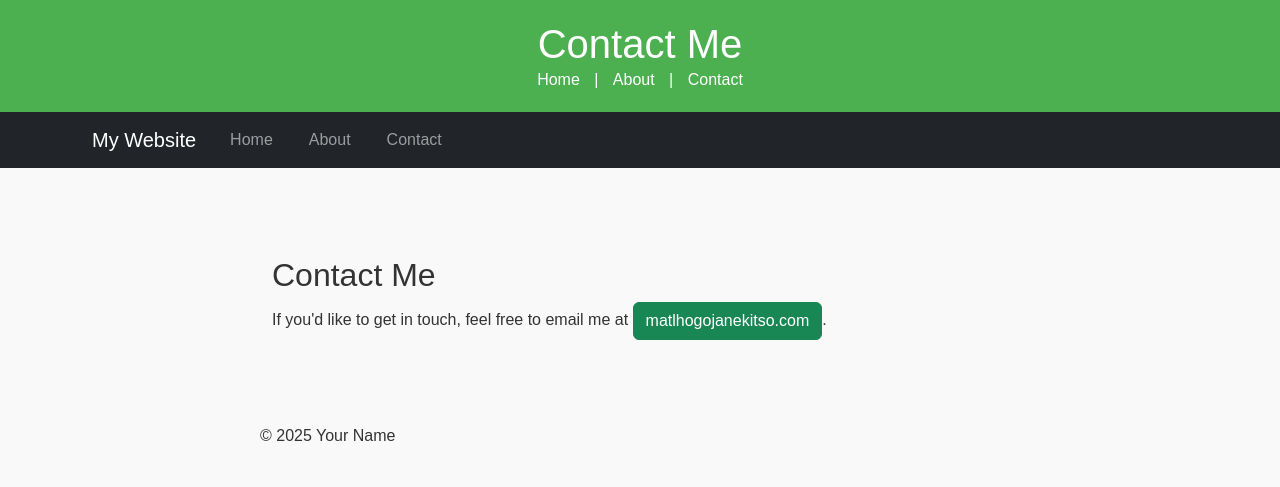
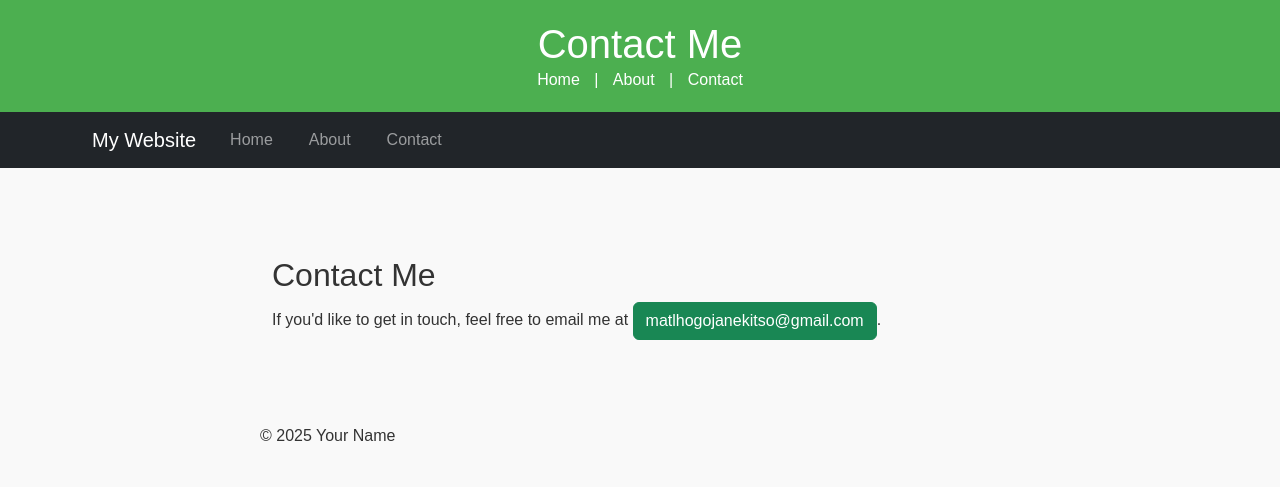
Before and after one commit to Bida24-319/my-github-page, a plain HTML site: page contact.html in a window 1280 px wide. Drawn offline with nearby package versions, Linux system fonts and the light colour scheme.

Commit message:
Update contact.html

```diff
--- a/contact.html
+++ b/contact.html
@@ -84,7 +84,7 @@
    <main>
 <main class="container my-5">
      <h2>Contact Me</h2>
-     <p>If you'd like to get in touch, feel free to email me at <a href="mailto:matlhogojanekitso@gmail.com" class="btn btn-success">matlhogojanekitso.com</a>.</p>
+     <p>If you'd like to get in touch, feel free to email me at <a href="mailto:matlhogojanekitso@gmail.com" class="btn btn-success">matlhogojanekitso@gmail.com</a>.</p>
 
    </main>
 
```
